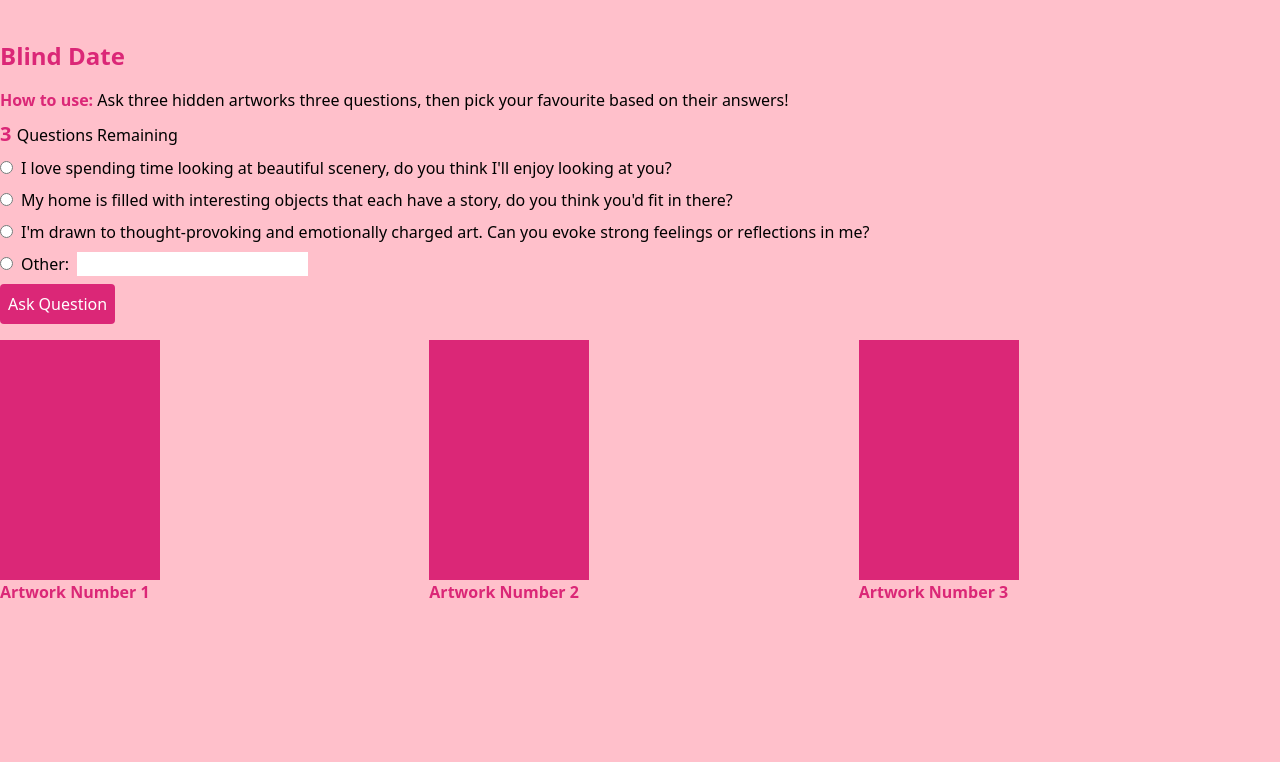
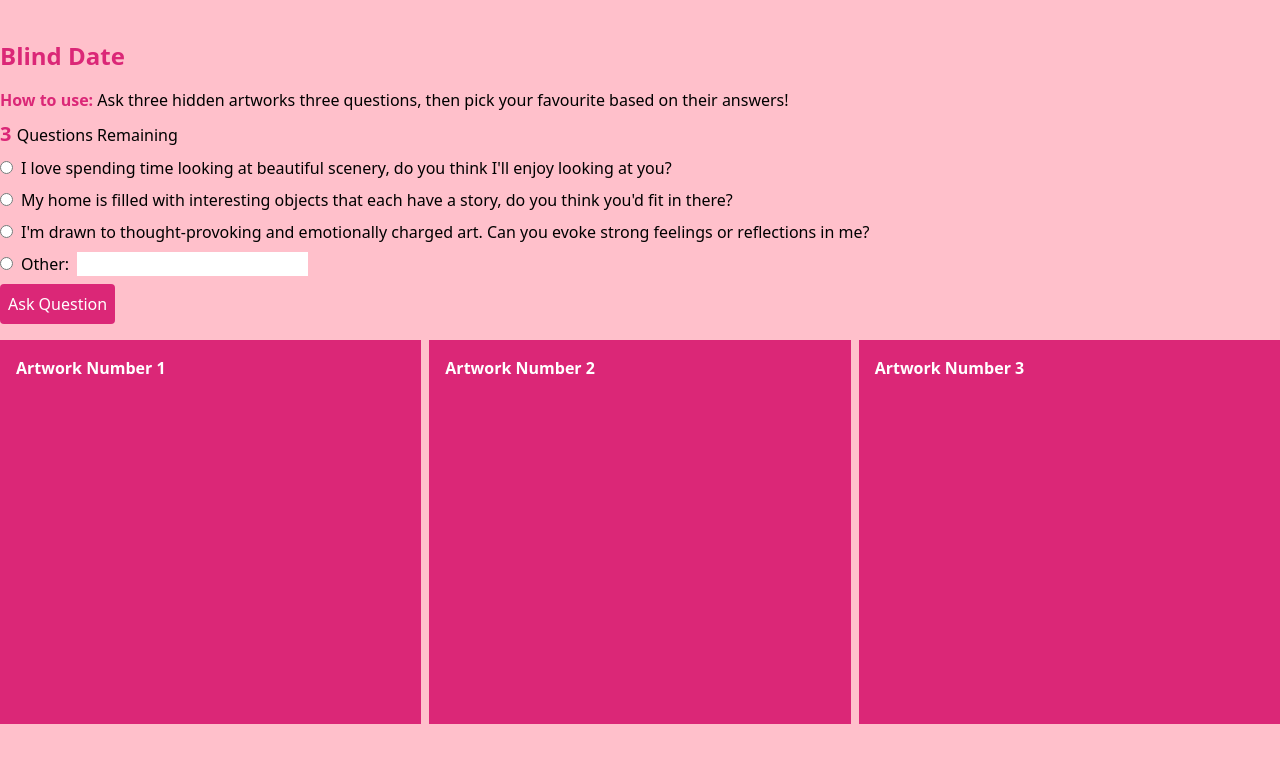
Before and after one commit to CogappLabs/art-of-attraction, a Next.js app: page / in a window 1280 px wide. Shown: the top 762 px of the page. Built offline with nearby package versions, Linux system fonts and the light colour scheme.

Commit message:
Put answers inside artwork placeholder

```diff
--- a/pages/ArtworkGrid.js
+++ b/pages/ArtworkGrid.js
@@ -8,7 +8,14 @@ const ArtworkGrid = ({artworks, isInProgress, setIsInProgress, reveal, setReveal
         <div className="grid grid-cols-3 gap-x-2">
             {artworks.map((artwork, index) => (
                 <div key={index}>
-                    <div className={ reveal[index] ? "hidden" : "bg-pink-600 h-60 w-40" }></div>
+                    <div className={ reveal[index] ? "hidden" : "bg-pink-600 h-96 w-full text-white p-4" }>
+                        <h2 className="font-bold font-xl mb-4">Artwork Number {index+1}</h2>
+                        <div className={ isInProgress ? 'hidden' : null}>
+                            <span className="font-bold">{artwork.answer ? 'Answer: "' : null}</span>
+                                {artwork.answer ? artwork.answer : null}
+                            <span className="mt-4 font-bold">{artwork.answer ? '"' : null}</span>
+                        </div>
+                    </div>
                     <div className={ reveal[index] ? "" : "hidden" }>
                         <Image
                             src={ artwork.primaryImage }
@@ -17,12 +24,6 @@ const ArtworkGrid = ({artworks, isInProgress, setIsInProgress, reveal, setReveal
                             height={artwork.primaryImageHeight}
                         />
                     </div>
-                    <h2 className="font-bold text-pink-600">Artwork Number {index+1}</h2>
-                    <div className={ isInProgress ? 'hidden' : null}>
-                        <span className="font-bold text-pink-600">{artwork.answer ? 'Answer: "' : null}</span>
-                            {artwork.answer ? artwork.answer : null}
-                        <span className="mt-4 text-pink-600 font-bold">{artwork.answer ? '"' : null}</span>
-                    </div>
                 </div>
             ))}
         </div>
```
